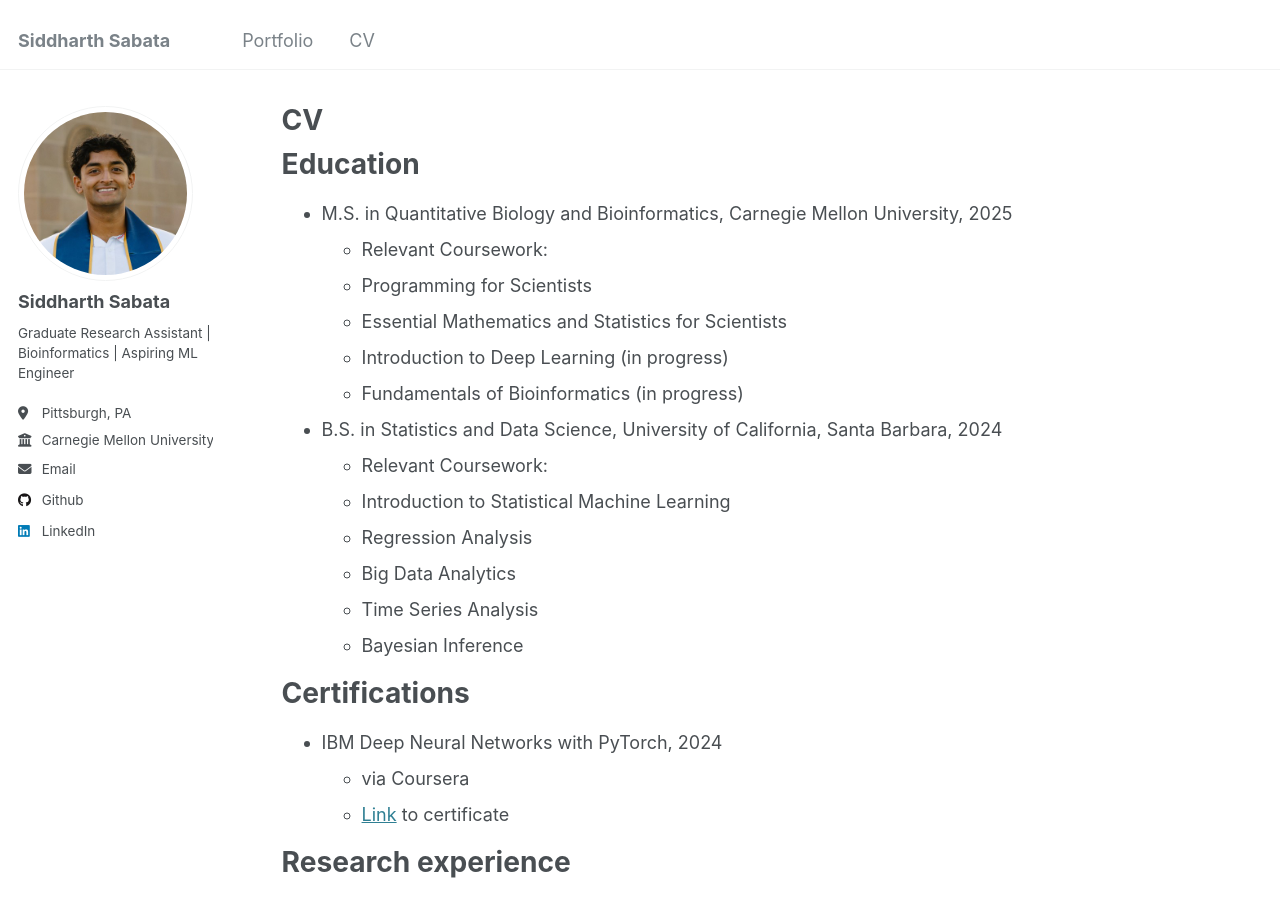
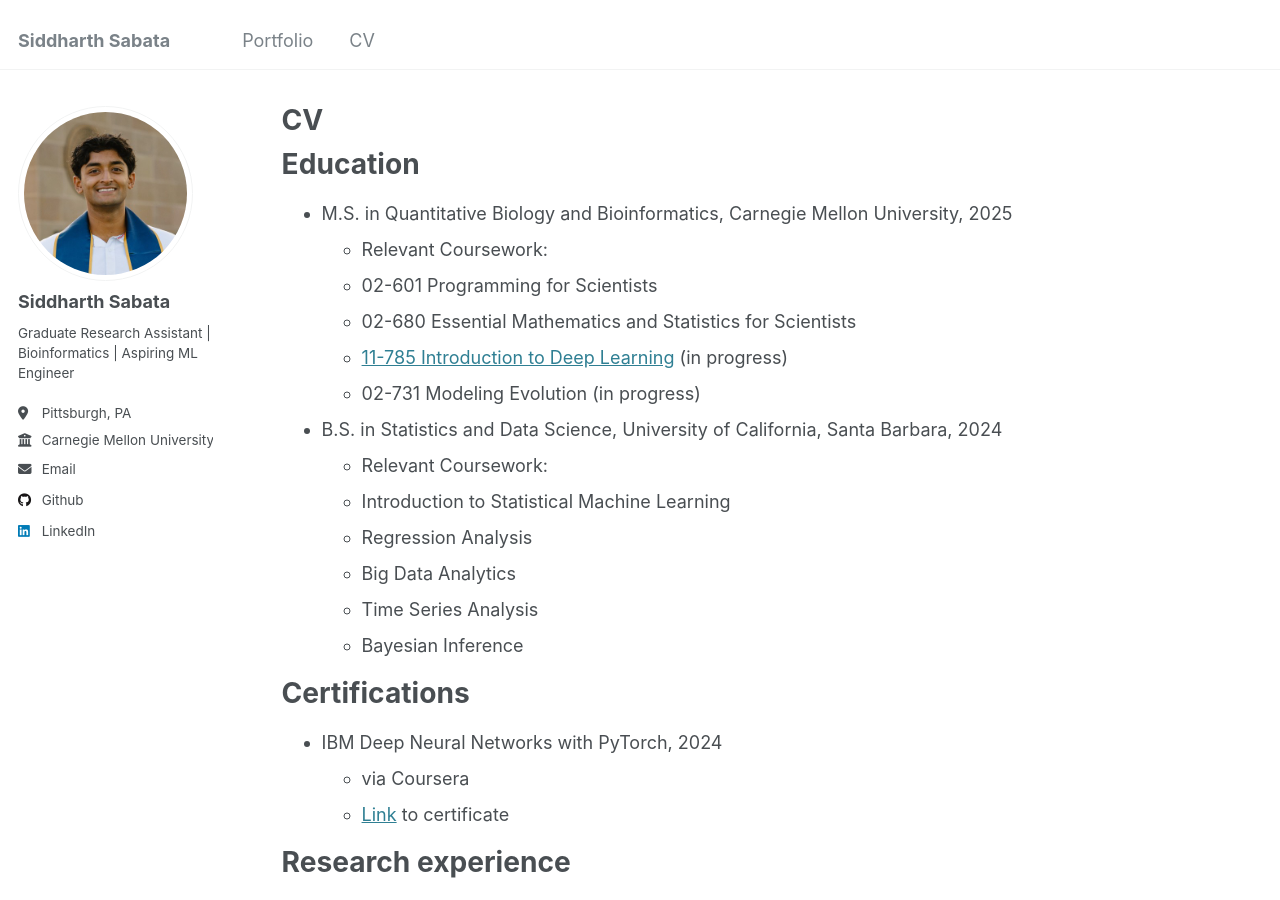
Before and after one commit to siddsabata/siddsabata.github.io, a Jekyll site: the page built from _pages/cv.md, in a window 1280 px wide and 900 px high. Built offline with Jekyll 4.4.1, drawn with Linux system fonts in a browser that asks for light colours.

Commit message:
Update cv.md

```diff
--- a/_pages/cv.md
+++ b/_pages/cv.md
@@ -13,10 +13,10 @@ Education
 ======
 * M.S. in Quantitative Biology and Bioinformatics, Carnegie Mellon University, 2025
   * Relevant Coursework:
-  * Programming for Scientists
-  * Essential Mathematics and Statistics for Scientists
-  * Introduction to Deep Learning (in progress)
-  * Fundamentals of Bioinformatics (in progress)
+  * 02-601 Programming for Scientists
+  * 02-680 Essential Mathematics and Statistics for Scientists
+  * [11-785 Introduction to Deep Learning](https://deeplearning.cs.cmu.edu/S25/index.html) (in progress)
+  * 02-731 Modeling Evolution (in progress)
 * B.S. in Statistics and Data Science, University of California, Santa Barbara, 2024
   * Relevant Coursework:
   * Introduction to Statistical Machine Learning
```
